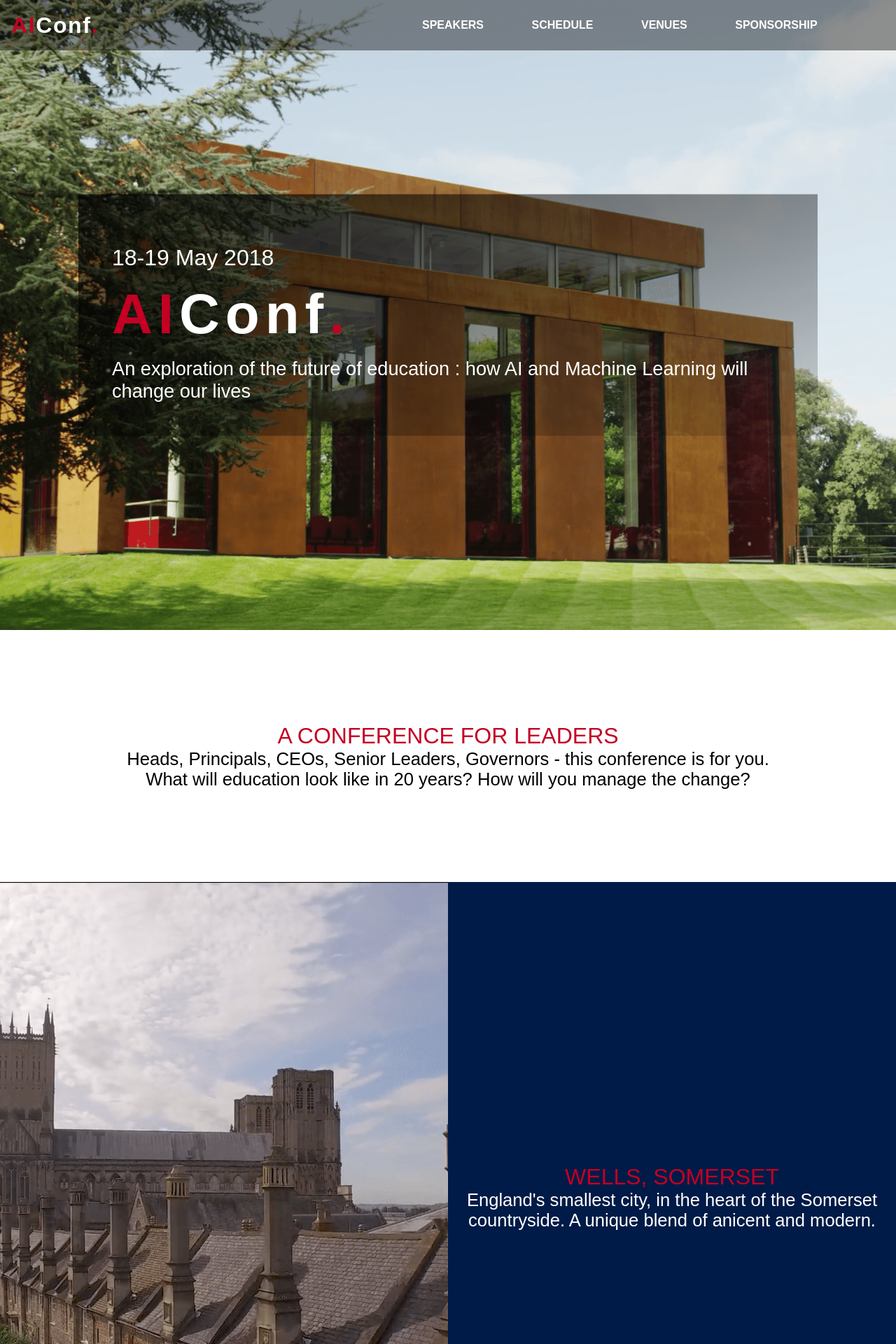
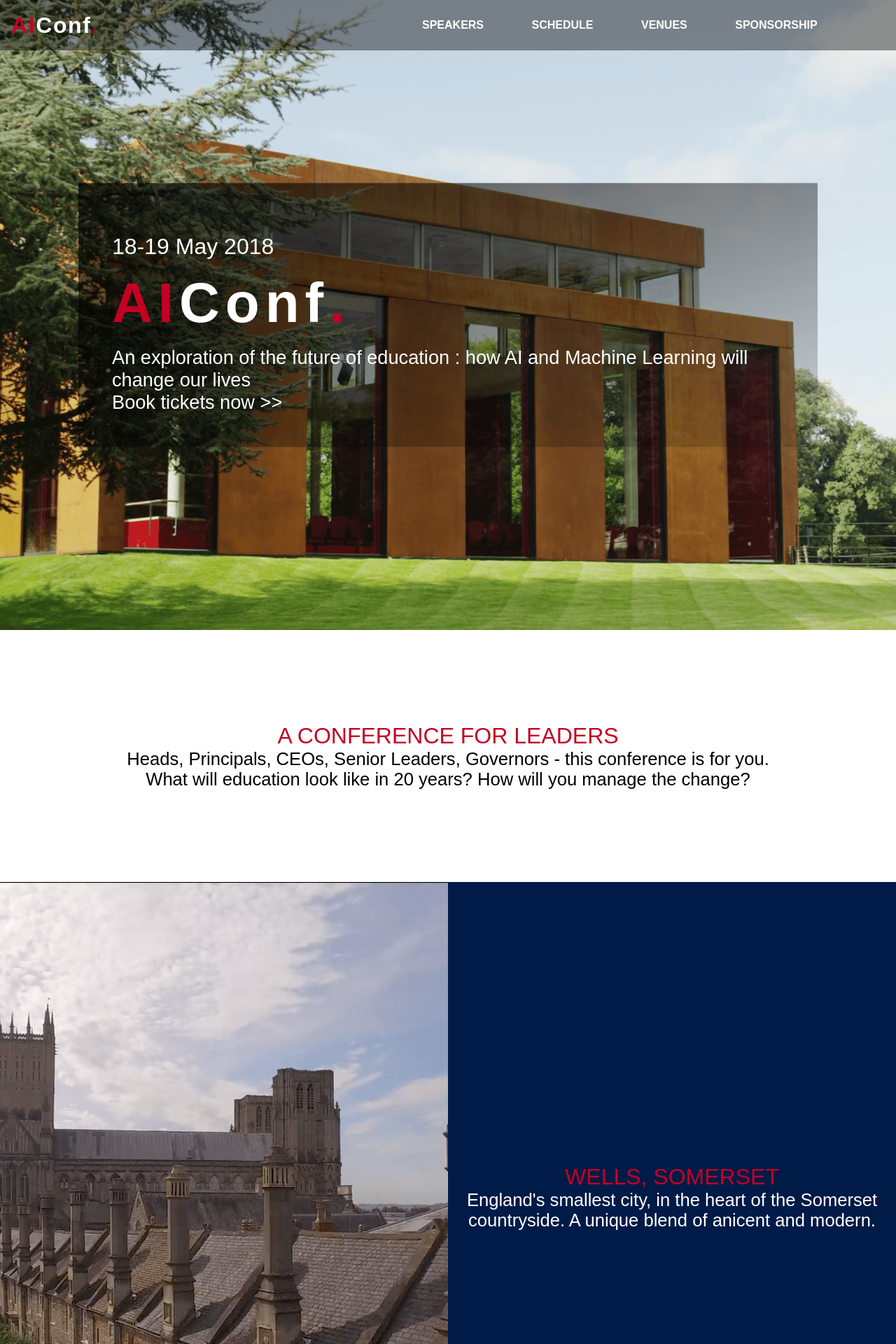
Before and after one commit to AIConf/aiconf.github.io, a Jekyll site: the page built from index.md, in a window 1280 px wide. Shown: the top 1920 px of the page at 70% size. Built offline with Jekyll 4.4.1, drawn with Linux system fonts in a browser that asks for light colours.

Commit message:
book tickets link

```diff
--- a/_layouts/home.html
+++ b/_layouts/home.html
@@ -8,6 +8,7 @@ layout: default
       <div class="splash-time"><time datetime="2018-05-18" class="dt-start">18-19 May 2018</time></div>
       <div class="splash-title"><span class="ai">AI</span>Conf<span class="ai">.</span></div>
       <div class="splash-strapline">An exploration of the future of education : how AI and Machine Learning will change our lives</div>
+      <div class="splash-strapline"><a href="https://uk.patronbase.com/_WellsEvents/Seasons/View?season_id=CONF">Book tickets now &gt;&gt;</a></div>
     </div>
   </section>
   <section class="tiles">
--- a/css/styles.scss
+++ b/css/styles.scss
@@ -241,6 +241,15 @@ nav ul li a:hover {
 .splash-strapline {
   line-height: normal;
   font-size: 1.7em;
+}
+
+.splash-strapline a {
+  text-decoration: none;
+  color: $white;
+}
+
+.splash-strapline a:hover {
+  text-decoration: underline;
 }
 
 .ai {
```
